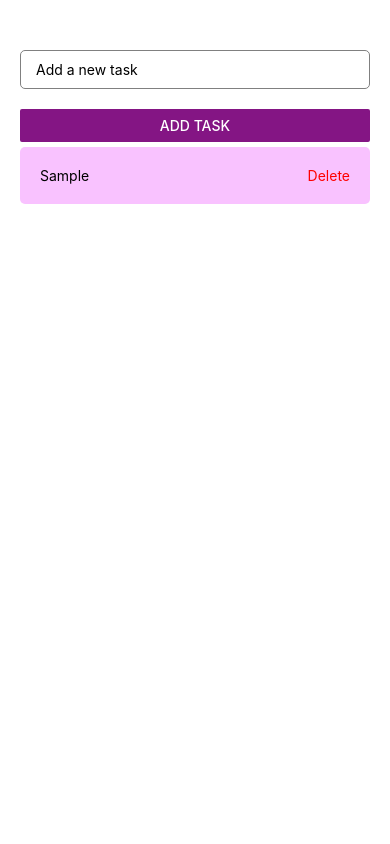
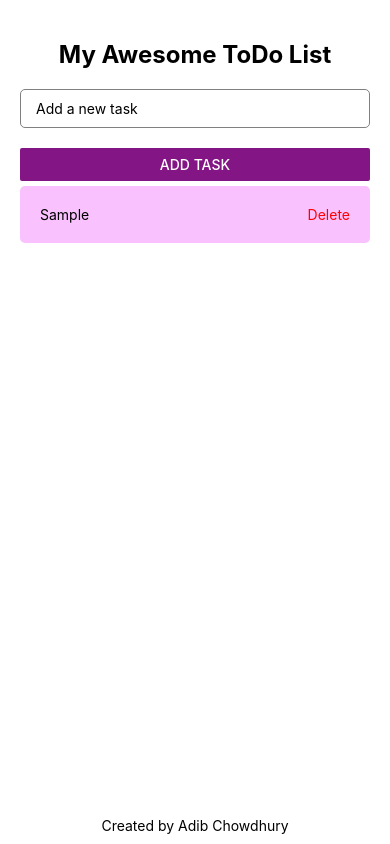
Before and after one commit to adibahsan/awesome-things-to-do-react-native, a React Native app: screen / in a window 390 px wide. Both pictures are taken after typing "Sample" into the empty fields and a click on the button "ADD TASK". Built offline with nearby package versions, Linux system fonts and the light colour scheme.

Commit message:
title & footer integrated

```diff
--- a/App.tsx
+++ b/App.tsx
@@ -1,5 +1,5 @@
 import React, { useEffect, useState } from 'react';
-import { Alert, Button, FlatList, StyleSheet, Text, TextInput, TouchableOpacity, View } from 'react-native';
+import { Alert, Button, FlatList, SafeAreaView, StyleSheet, Text, TextInput, TouchableOpacity, View } from 'react-native';
 import { loadTasks, saveTasks, Task } from './util/storage';
 
 export default function App() {
@@ -37,19 +37,10 @@ export default function App() {
     }
   };
 
-  const renderItem = ({ item, index }: { item: Task; index: number }) => (
-      <View style={styles.taskItem}>
-        <TouchableOpacity onPress={() => toggleTaskCompletion(index)} style={{ flex: 1 }}>
-          <Text style={item.completed ? styles.taskTextCompleted : styles.taskText}>{item.text}</Text>
-        </TouchableOpacity>
-        <TouchableOpacity onPress={() => deleteTask(index)}>
-          <Text style={styles.deleteButton}>Delete</Text>
-        </TouchableOpacity>
-      </View>
-  );
-
   return (
-      <View style={styles.container}>
+      <SafeAreaView style={styles.container}>
+        <Text style={styles.title}>My Awesome ToDo List</Text>
+        <View style={styles.taskContainer}>
           <TextInput
               style={styles.input}
               onChangeText={setTask}
@@ -59,18 +50,38 @@ export default function App() {
           <Button onPress={addTask} title="Add Task" color="#841584" />
           <FlatList
               data={tasks}
-            renderItem={renderItem}
-            keyExtractor={(item, index) => index.toString()}
+              renderItem={({ item, index }) => (
+                  <View style={styles.taskItem}>
+                    <TouchableOpacity onPress={() => toggleTaskCompletion(index)} style={{ flex: 1 }}>
+                      <Text style={item.completed ? styles.taskTextCompleted : styles.taskText}>{item.text}</Text>
+                    </TouchableOpacity>
+                    <TouchableOpacity onPress={() => deleteTask(index)}>
+                      <Text style={styles.deleteButton}>Delete</Text>
+                    </TouchableOpacity>
+                  </View>
+              )}
+              keyExtractor={(_, index) => index.toString()}
           />
         </View>
+        <Text style={styles.createdBy}>Created by Adib Chowdhury</Text>
+      </SafeAreaView>
   );
 }
 
 const styles = StyleSheet.create({
   container: {
     flex: 1,
-    marginTop: 50,
-    marginHorizontal: 20,
+    marginTop: 20,
+  },
+  title: {
+    fontSize: 24,
+    fontWeight: 'bold',
+    textAlign: 'center',
+    marginVertical: 20,
+  },
+  taskContainer: {
+    flex: 1,
+    paddingHorizontal: 20,
   },
   input: {
     borderWidth: 1,
@@ -98,4 +109,8 @@ const styles = StyleSheet.create({
   deleteButton: {
     color: 'red',
   },
+  createdBy: {
+    textAlign: 'center',
+    marginVertical: 10,
+  },
 });
```
Lines whose indentation alone changed are shown as unchanged.
